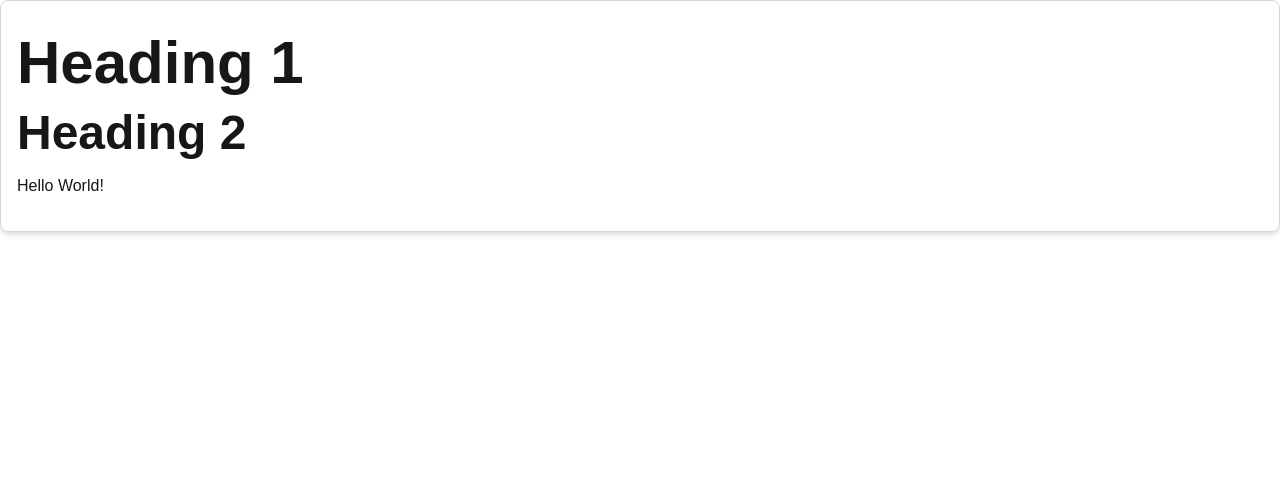
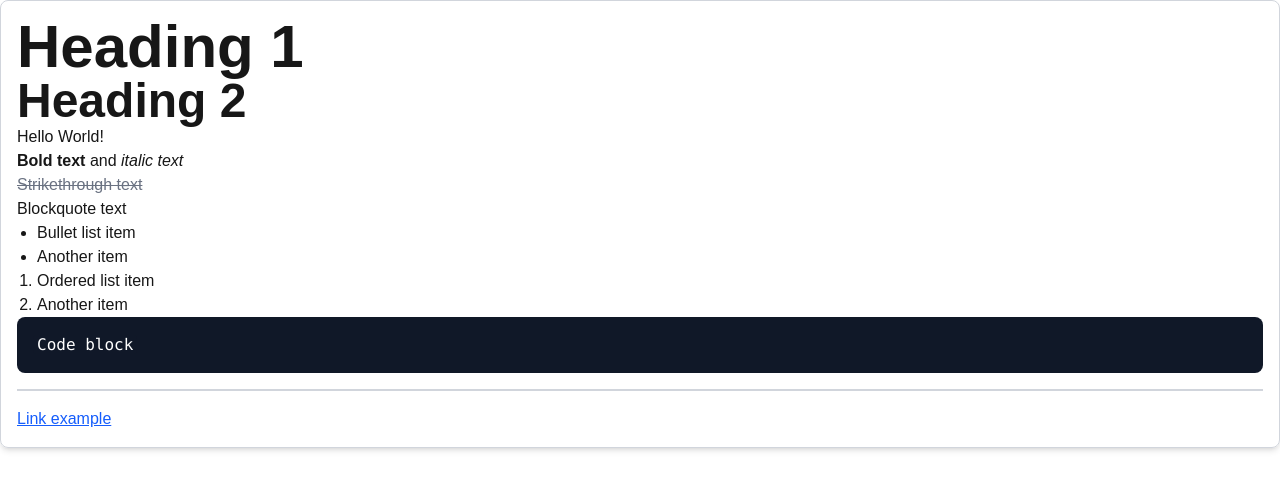
Before and after one commit to RamPrakhyath05/editor, a Next.js app: page / in a window 1280 px wide. Shown: the top 490 px of the page. Built offline with nearby package versions, Linux system fonts and the light colour scheme.

Commit message:
Added more markdown styling for tiptap

```diff
--- a/src/app/globals.css
+++ b/src/app/globals.css
@@ -24,42 +24,81 @@ body {
   color: var(--foreground);
   font-family: Arial, Helvetica, sans-serif;
 }
-
-.tiptap p {
-  @apply my-4 leading-relaxed;
-}
-
-/* Headings inside the editor */
+/* Headings */
 .tiptap h1 {
-  @apply text-6xl font-bold my-4;
+  @apply text-6xl font-bold;
 }
 
 .tiptap h2 {
-  @apply text-5xl font-semibold my-3;
+  @apply text-5xl font-semibold;
 }
 
 .tiptap h3 {
-  @apply text-4xl font-semibold my-2;
+  @apply text-4xl font-semibold;
 }
 
 .tiptap h4 {
-  @apply text-3xl font-medium my-2;
+  @apply text-3xl font-semibold;
 }
 
 .tiptap h5 {
-  @apply text-2xl font-medium my-1;
+  @apply text-2xl font-semibold;
 }
 
 .tiptap h6 {
-  @apply text-xl font-medium my-1;
+  @apply text-xl font-semibold;
 }
 
-/* Strike-through text */
-.tiptap s {
-  @apply line-through;
+/* Blockquotes */
+.blockquote {
+  @apply border-l-4 border-gray-400 pl-4 italic text-gray-600;
 }
 
-/* Custom paragraph class from Tiptap */
-.my-custom-paragraph {
-  @apply text-gray-800 dark:text-gray-300;
+/* Strikethrough */
+.tiptap s {
+  @apply line-through text-gray-500;
 }
+
+/* Lists */
+.tiptap ul {
+  @apply list-disc pl-5;
+}
+
+.tiptap ol {
+  @apply list-decimal pl-5;
+}
+
+/* Code Blocks */
+.tiptap pre {
+  @apply bg-gray-900 text-white p-4 rounded-lg overflow-x-auto;
+}
+
+.tiptap code {
+  @apply bg-gray-900 text-white px-1 rounded;
+}
+
+/* Horizontal Rule */
+.tiptap hr {
+  @apply border-t-2 border-gray-300 my-4;
+}
+
+/* Links */
+.tiptap a {
+  @apply text-blue-600 underline;
+}
+
+/* Bold and Italic */
+.tiptap strong {
+  @apply font-bold;
+}
+
+.tiptap em {
+  @apply italic;
+}
+
+/* Highlighted text styles */
+.highlighted-text {
+  background-color: yellow;
+  padding: 2px 4px;
+  border-radius: 3px;
+}
--- a/src/components/Editor.tsx
+++ /dev/null
@@ -1,17 +0,0 @@
-import { Editor } from '@tiptap/core'
-import Document from '@tiptap/extension-document'
-import Paragraph from '@tiptap/extension-paragraph'
-import Text from '@tiptap/extension-text'
-import Heading from '@tiptap/extension-heading'
-
-new Editor({
-  element: document.querySelector('.element'),
-  extensions: [
-    Document,
-    Paragraph,
-    Text,
-    Heading.configure({
-      levels: [1, 2, 3, 4, 5, 6],
-    }),
-  ],
-})
--- a/src/components/Tiptap.tsx
+++ b/src/components/Tiptap.tsx
@@ -1,13 +1,24 @@
 "use client"
 
 import { useEditor, EditorContent } from '@tiptap/react'
+import StarterKit from '@tiptap/starter-kit'
 import Document from '@tiptap/extension-document'
 import Paragraph from '@tiptap/extension-paragraph'
 import Text from '@tiptap/extension-text'
 import Heading from '@tiptap/extension-heading'
-import StarterKit from '@tiptap/starter-kit'
 import Strike from '@tiptap/extension-strike'
-
+import Blockquote from '@tiptap/extension-blockquote'
+import Bold from '@tiptap/extension-bold'
+import Italic from '@tiptap/extension-italic'
+import Code from '@tiptap/extension-code'
+import CodeBlock from '@tiptap/extension-code-block'
+import HorizontalRule from '@tiptap/extension-horizontal-rule'
+import BulletList from '@tiptap/extension-bullet-list'
+import OrderedList from '@tiptap/extension-ordered-list'
+import ListItem from '@tiptap/extension-list-item'
+import Link from '@tiptap/extension-link'
+import HardBreak from '@tiptap/extension-hard-break'
+import Highlight from '@tiptap/extension-highlight'
 const Tiptap = () => {
   const editor = useEditor({
     extensions: [
@@ -22,15 +33,59 @@ const Tiptap = () => {
         levels: [1, 2, 3, 4, 5, 6],
       }),
       Strike,
+      Blockquote.configure({
+        HTMLAttributes: {
+          class: 'blockquote',
+        },
+      }),
+      Bold,
+      Italic,
+      Code,
+      CodeBlock.configure({
+        HTMLAttributes: {
+          class: 'code-block',
+        },
+      }),
+      HorizontalRule,
+      BulletList,
+      OrderedList,
+      ListItem,
+      Link.configure({
+        openOnClick: true,
+      }),
+      HardBreak,
+      Highlight.configure({
+        HTMLAttributes: {
+          class: 'highlighted-text',
+        },
+      }),
       StarterKit,
     ],
-    content: '<h1>Heading 1</h1><h2>Heading 2</h2><p>Hello World!</p>',
+    content: `
+      <h1>Heading 1</h1>
+      <h2>Heading 2</h2>
+      <p>Hello World!</p>
+      <p><strong>Bold text</strong> and <em>italic text</em></p>
+      <p><s>Strikethrough text</s></p>
+      <blockquote>Blockquote text</blockquote>
+      <ul>
+        <li>Bullet list item</li>
+        <li>Another item</li>
+      </ul>
+      <ol>
+        <li>Ordered list item</li>
+        <li>Another item</li>
+      </ol>
+      <pre><code>Code block</code></pre>
+      <hr />
+      <a href="https://example.com">Link example</a>
+    `,
     editorProps: {
       attributes: {
-        class: 'tiptap', // Ensure the class is applied
+        class: 'tiptap',
       },
     },
-    immediatelyRender: false, // Fix SSR hydration issue
+    immediatelyRender: false,
   })
 
   if (!editor) return null
```
Also changed, not shown: package.json (+12 -0 lines), 1 other file (tests, documents, lock files or other folders).
